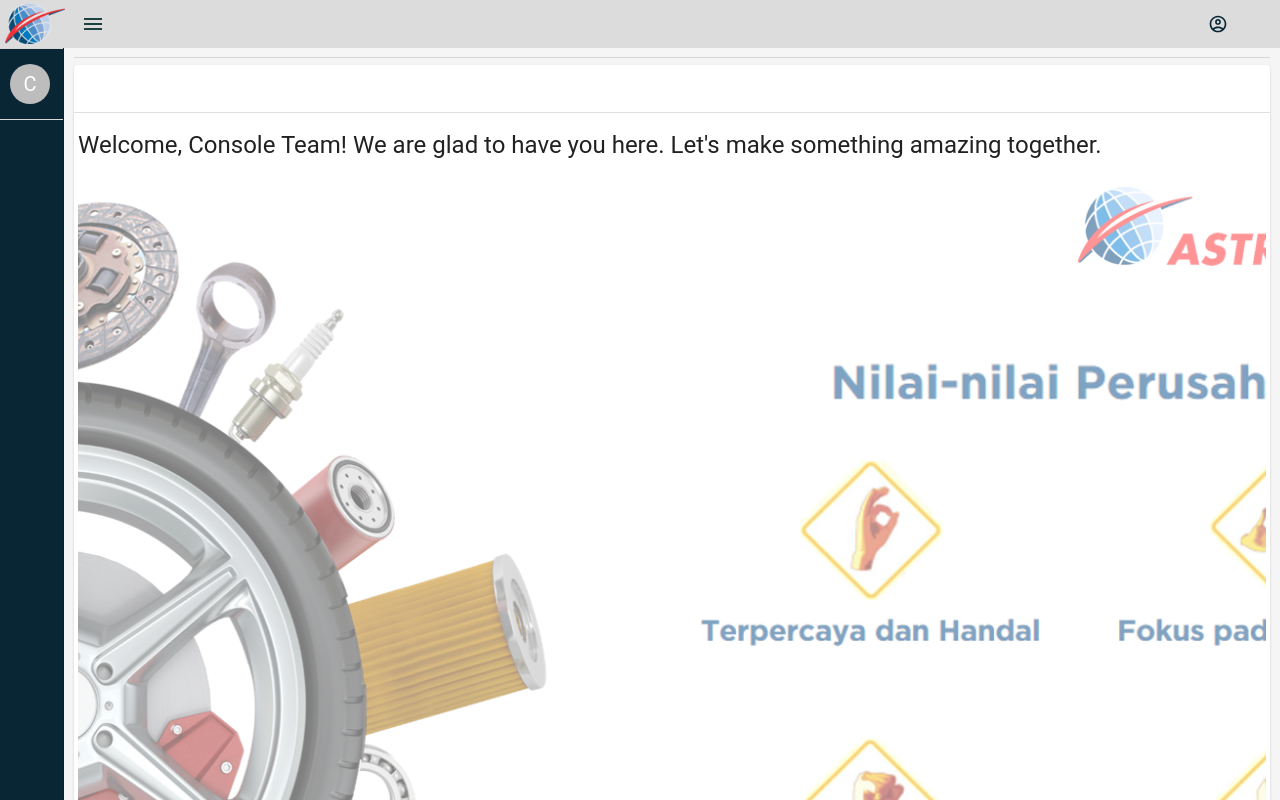
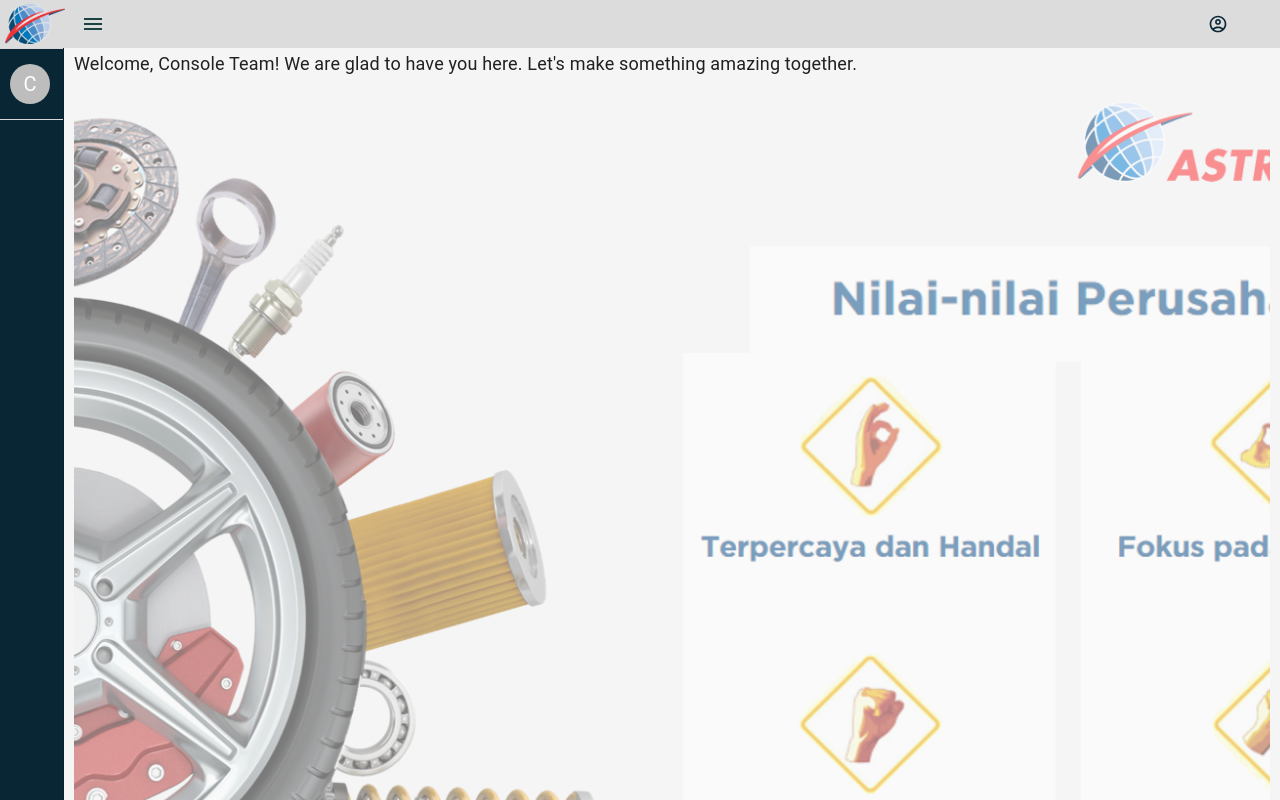
Before and after one commit to joshualouis00/ProjectASPACK, a React (Create React App) app: page /Welcome in a window 1280 px wide. Built offline with nearby package versions, Linux system fonts and the light colour scheme.

Commit message:
Modify Welcome Pages

```diff
--- a/src/App.tsx
+++ b/src/App.tsx
@@ -35,6 +35,7 @@
 import WelcomePage from "./Pages/Welcome";
 import OpenPeriod from "./Pages/oPeriode";
 import EmailUpdateTemplate from "./Pages/MstTempEmail";
+import AcordionWrapper from "./Component/AccordionWrapper";
 
 const drawerWidth: number = 250;
 
@@ -325,43 +326,36 @@
                   element={<Login />}
                 />
                 <Route
-                  path="/Dashboard"
+                  path="/MstTemplate"
                   element={
-                    <PageWrapper
-                      content={<MasterTemplate />}
-                      title="Master Template Aspack"
-                      headerTitle="Master Data"
+                    <AcordionWrapper
+                    content={<MasterTemplate />}
+                    headerTitle="Master Template Aspack"
                     />
                   }
                 />
                 <Route
                   path="/Approval"
                   element={
-                    <PageWrapper
-                      content={<Approvals />}
-                      title="Aspack Approval"
-                      headerTitle="Uploaded Aspack"
+                    <AcordionWrapper
+                    content={<Approvals />}
+                    headerTitle="Uploaded Aspack"
                     />
                   }
                 />
                 <Route
                   path="/MasterWorkflow"
                   element={
-                    <PageWrapper
-                      content={<MstWorkflow />}
-                      title="Master Workflow"
-                      headerTitle="Master Workflow"
+                    <AcordionWrapper
+                    content={<MstWorkflow />}
+                    headerTitle="Master Workflow"
                     />
                   }
                 />
                 <Route
                   path="/Welcome"
                   element={
-                    <PageWrapper
-                      content={<WelcomePage />}
-                      title=""
-                      headerTitle=""
-                    />
+                    <WelcomePage />
                   }
                 />
                 <Route
--- a/src/Component/MenuItems.tsx
+++ b/src/Component/MenuItems.tsx
@@ -82,7 +82,7 @@
             <List component="div" disablePadding className="subMenus">
               <ListItemButton
                 onClick={() => {
-                  navigate("/Dashboard");
+                  navigate("/MstTemplate");
                 }}
                 sx={{ bgcolor: "#223c49", color: "white" }}
               >
--- a/src/Pages/Welcome.tsx
+++ b/src/Pages/Welcome.tsx
@@ -22,10 +22,10 @@
   return (
     <>
       <Container
-        maxWidth="xl"
+        maxWidth="lg"
         sx={{ pl: "2px !important", pr: "2px !important" }}
       >
-        <Typography sx={{mb:"10px"}} variant="h5" >
+        <Typography sx={{mb:"10px", fontSize: "18px"}} >
           Welcome, Console Team! We are glad to have you here. Let's make
           something amazing together.
         </Typography>
```
